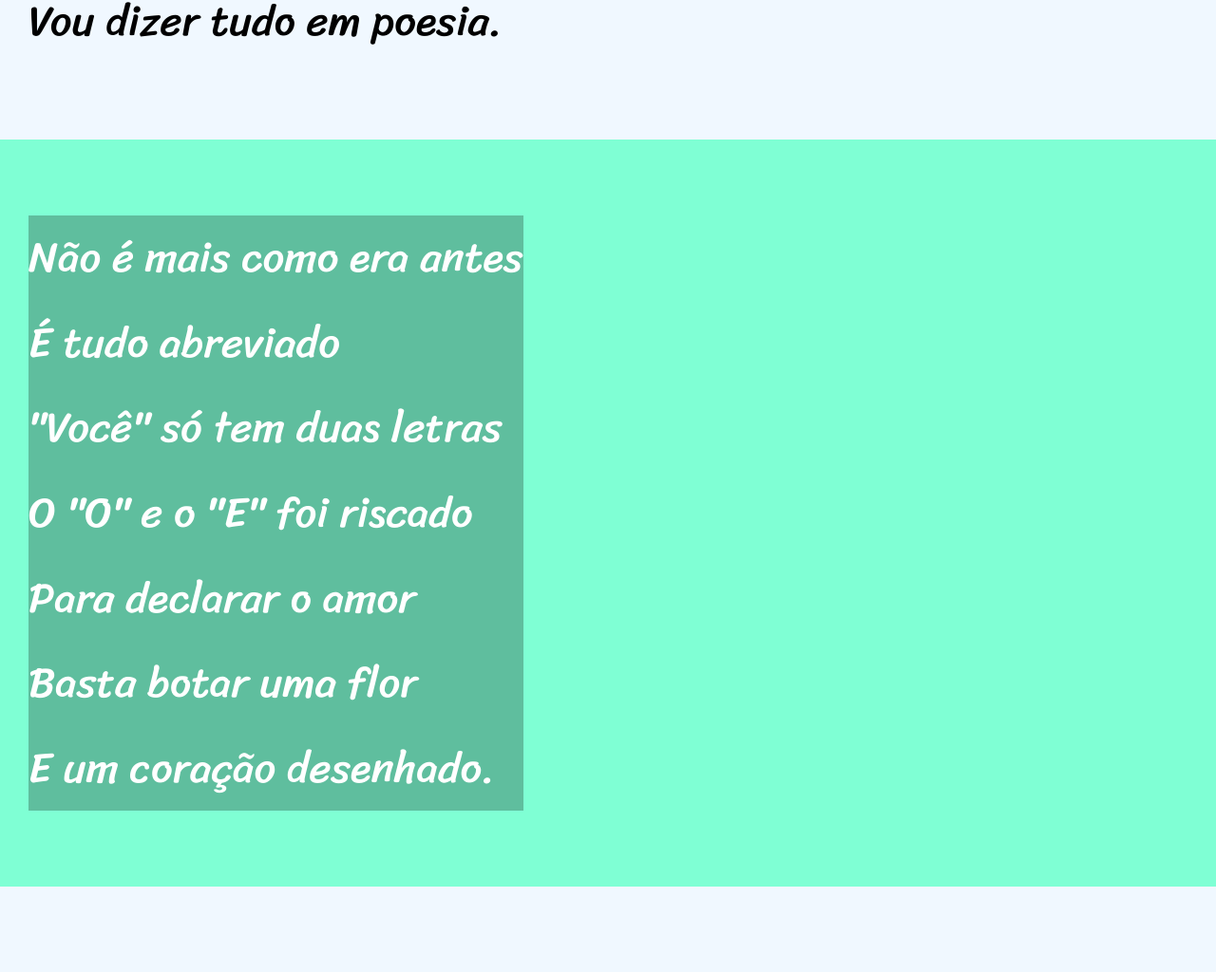
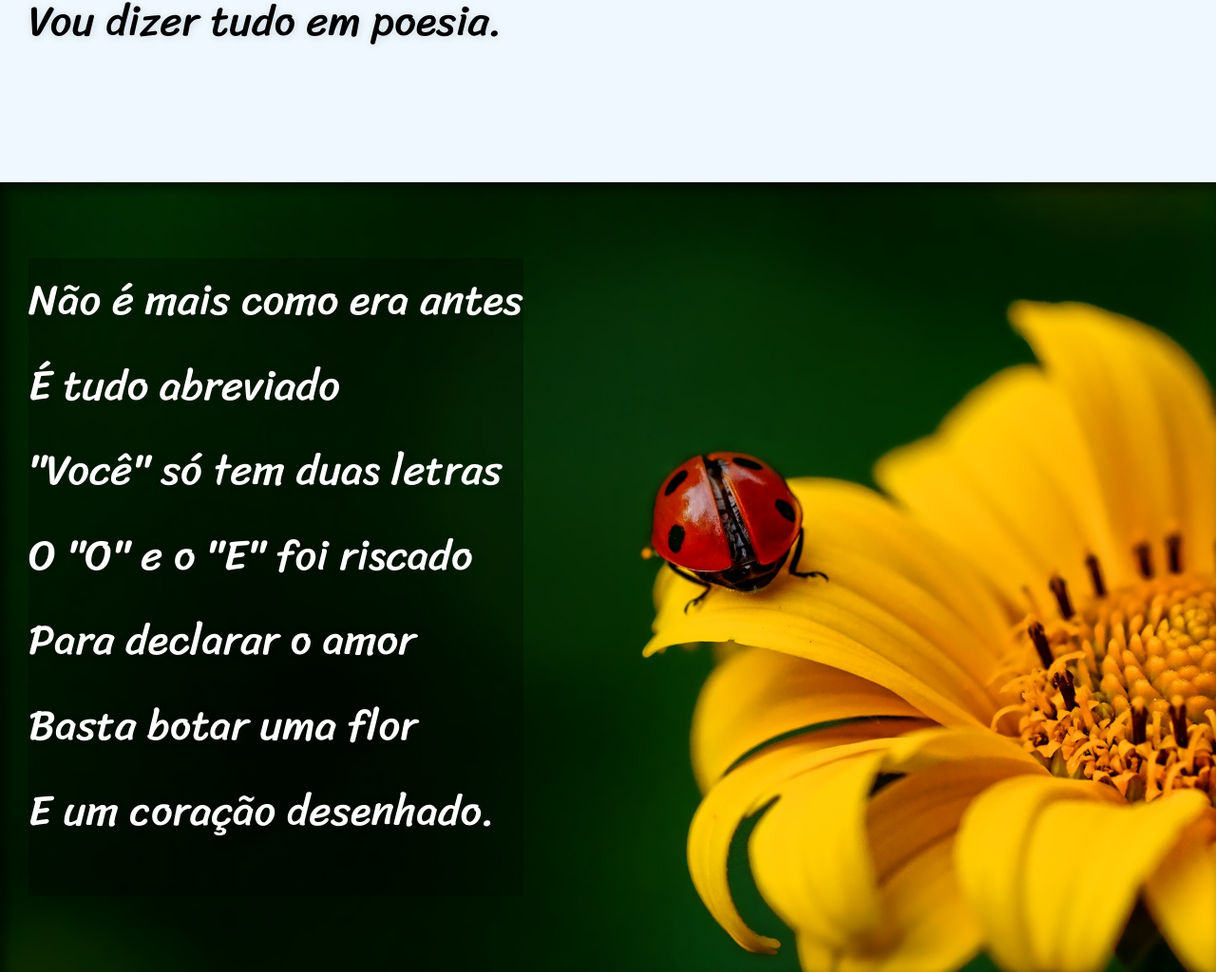
Before and after one commit to NycolasSantana/13-11-22-desafio, a plain HTML site: page index.html in a window 1280 px wide. Shown: the part 904-1928 px from the top of the page at 95% size. Drawn offline with Linux system fonts and the light colour scheme.

Commit message:
Versão a ser lançada

```diff
--- a/css/style.css
+++ b/css/style.css
@@ -49,10 +49,19 @@ header a:hover, footer a:hover {
 .imagem {
     background-color: aquamarine;
     color: white;
+    box-shadow: inset 6px 6px 13px 0px rgba(0, 0, 0, 0.596);
 }
 .imagem > p {
     background-color: rgba(0, 0, 0, 0.253);
     display: inline-block;
+}
+#img1 {
+    background: rgba(0, 0, 0, 0.253) url('../imagens/background001.jpg') center center no-repeat fixed;
+    background-size: cover;
+}
+#img2 {
+    background: rgba(0, 0, 0, 0.253) url(../imagens/background002.jpg) center center no-repeat fixed;
+    background-size: cover;
 }
 section {
     font-size: 3.5vw;
@@ -62,6 +71,10 @@ section {
     line-height: 2em;
     padding-left: 30px;
 }
+section > p {
+    text-shadow: 1px 1px 10px rgba(0, 0, 0, 0.13);
+    padding-bottom: 1em;
+}
 footer {
     background-color: black;
     color: white;
--- a/index.html
+++ b/index.html
@@ -25,7 +25,7 @@
                 Vou dizer tudo em poesia.
             </p>
         </section>
-        <section class="imagem">
+        <section class="imagem" id="img1">
             <p>
                 Não é mais como era antes <br>
                 É tudo abreviado <br>
@@ -57,7 +57,7 @@
                 Decifre esse rabisco.
             </p>
         </section>
-        <section class="imagem">
+        <section class="imagem" id="img2">
             <p>
                 Tenho saudade das cartas <br>
                 Escritas com a própria mão <br>
```
